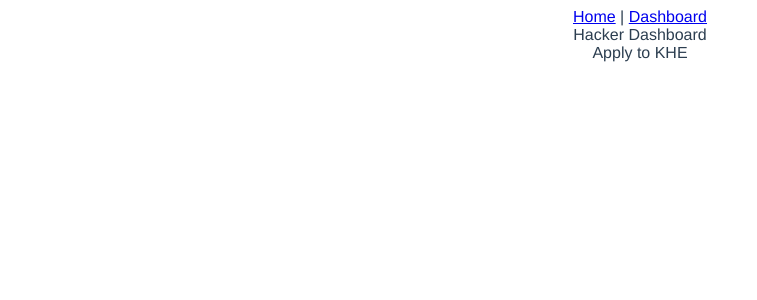
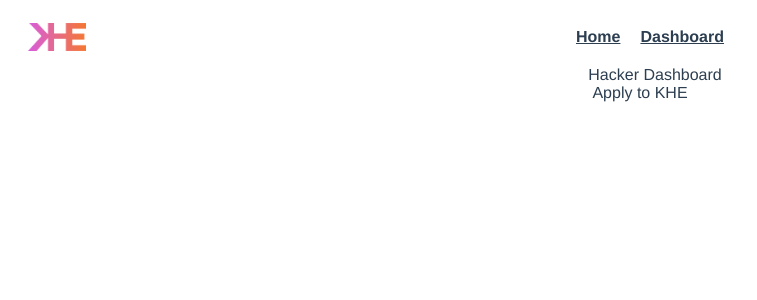
Before and after one commit to hacksu/khe-frontend, a Vue app: page /dashboard/apply in a window 1280 px wide. Shown: the top 300 px of the page, without its empty margins (0-757 px from the left). Built offline with nearby package versions, Linux system fonts and the light colour scheme; sample sign-in values are in the browser's storage.

Commit message:
few adjustments

```diff
--- a/src/components/Navbar.vue
+++ b/src/components/Navbar.vue
@@ -1,6 +1,6 @@
 <template>
   <div class="navbar">
-    <router-link to="/" class="home-logo"><img src="@/assets/Logo.png"></router-link>
+    <router-link to="/" class="home-logo"><img src="@/assets/logo.png"></router-link>
     <button class="menu-btn" v-if="mobile" v-on:click="menuOpen = !menuOpen"><img src="@/assets/Hamburger.svg"></button>
     <slot v-if="!mobile"/>
 
@@ -15,6 +15,7 @@
         </div>
     </teleport>
   </div>
+
 </template>
 
 <script lang="ts">
@@ -72,6 +73,7 @@ $navbar-height: 38px;
     .home-logo {
         float: left;
         img {
+            position: absolute;
             height: calc(#{$navbar-height} - 10px);
             margin-top: -5px;
         }
--- a/src/views/Dashboard.vue
+++ b/src/views/Dashboard.vue
@@ -1,9 +1,9 @@
 <template>
   <div class="dashboard">
-    <div id="nav">
-        <router-link to="/">Home</router-link> |
+    <Navbar id="nav">
+        <router-link to="/">Home</router-link>
         <router-link to="/dashboard">Dashboard</router-link>
-    </div>
+    </Navbar>
     Hacker Dashboard
     <router-view/>
   </div>
@@ -11,10 +11,12 @@
 
 <script lang="ts">
 import { defineComponent } from 'vue';
+import Navbar from '@/components/Navbar.vue'
 
 export default defineComponent({
   name: 'Dashboard',
   components: {
+    Navbar,
 
   }
 });
--- a/src/views/Home.vue
+++ b/src/views/Home.vue
@@ -1,6 +1,6 @@
 <template>
   <div class="home">
-    <img alt="Vue logo" src="../assets/Logo.png" style="max-width: 80vw; max-height: 30vh;">
+    <img alt="Vue logo" src="../assets/logo.png" style="max-width: 80vw; max-height: 30vh;">
     <HelloWorld msg="Welcome to Your Vue.js + TypeScript App"/>
     <SponsorList v-if="showSponsorList"/>
     <FAQ/>
```
